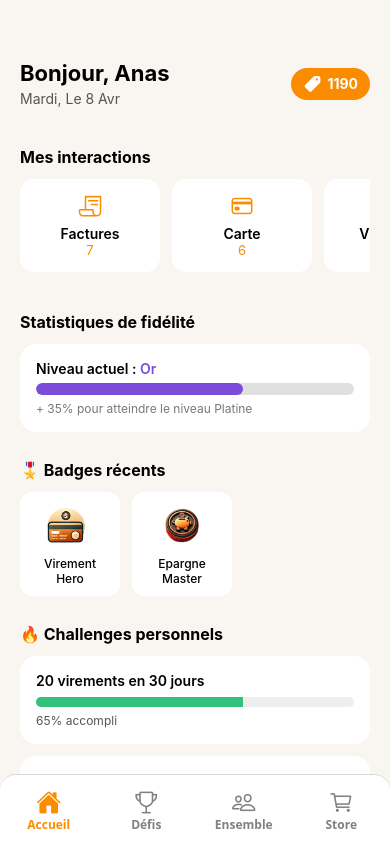
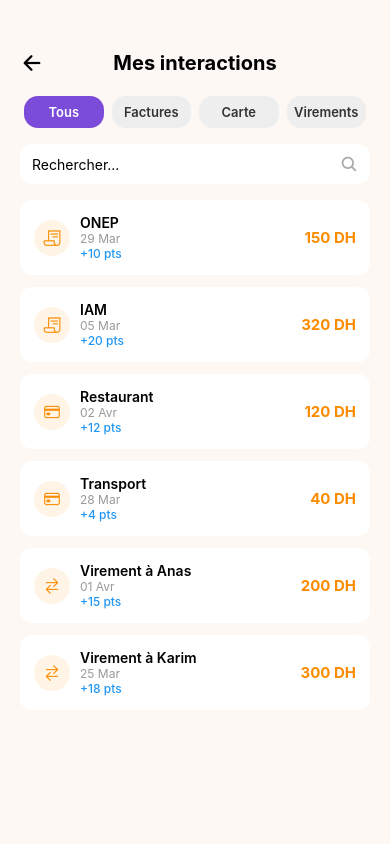
Before and after one commit to OussamaHm12/gamification-frontend, a React Native app: screen /Interactions in a window 390 px wide. Built offline with nearby package versions, Linux system fonts and the light colour scheme.

Commit message:
les interactions et leurs detailles stable

```diff
--- a/navigation/RootNavigator.tsx
+++ b/navigation/RootNavigator.tsx
@@ -5,6 +5,7 @@ import { createNativeStackNavigator } from '@react-navigation/native-stack';
 import TabNavigator from './TabNavigator';
 import FacturesScreen from '../screens/FacturesScreen';
 import VirementsScreen from '../screens/VirementsScreen';
+import InteractionsScreen from '../screens/InteractionsScreen'; // ou le bon chemin selon ton projet
 
 
 export type RootStackParamList = {
@@ -12,6 +13,7 @@ export type RootStackParamList = {
   Root: undefined;
   Factures: undefined;
   Virements: undefined;
+  Interactions: undefined; // 👈 ajoute ça
 };
 
 const Stack = createNativeStackNavigator<RootStackParamList>();
@@ -23,6 +25,7 @@ const RootNavigator = () => {
       <Stack.Screen name="Root" component={TabNavigator} />
       <Stack.Screen name="Factures" component={FacturesScreen} />
       <Stack.Screen name="Virements" component={VirementsScreen} />
+      <Stack.Screen name="Interactions" component={InteractionsScreen} />
     </Stack.Navigator>
   );
 };
--- a/screens/HomeScreen.tsx
+++ b/screens/HomeScreen.tsx
@@ -45,17 +45,17 @@ const HomeScreen = () => {
       <ScrollView style={styles.content} contentContainerStyle={{ paddingBottom: 100 }}>
         <Text style={styles.sectionTitle}>Mes interactions</Text>
         <ScrollView horizontal showsHorizontalScrollIndicator={false} style={{ marginBottom: 12 }}>
-          <TouchableOpacity style={styles.hCard} onPress={() => navigation.navigate('Factures')}>
+          <TouchableOpacity style={styles.hCard} onPress={() => navigation.navigate('Interactions')}>
             <Ionicons name="receipt-outline" size={24} color="#FB8C00" />
             <Text style={styles.hCardTitle}>Factures</Text>
             <Text style={styles.hCardValue}>7</Text>
           </TouchableOpacity>
-          <TouchableOpacity style={styles.hCard} onPress={() => navigation.navigate('Virements')}>
+          <TouchableOpacity style={styles.hCard} onPress={() => navigation.navigate('Interactions')}>
             <Ionicons name="card-outline" size={24} color="#FB8C00" />
             <Text style={styles.hCardTitle}>Carte</Text>
             <Text style={styles.hCardValue}>6</Text>
           </TouchableOpacity>
-          <TouchableOpacity style={styles.hCard} onPress={() => navigation.navigate('Virements')}>
+          <TouchableOpacity style={styles.hCard} onPress={() => navigation.navigate('Interactions')}>
             <Ionicons name="swap-horizontal-outline" size={24} color="#FB8C00" />
             <Text style={styles.hCardTitle}>Virements</Text>
             <Text style={styles.hCardValue}>15</Text>
--- /dev/null
+++ b/screens/InteractionsScreen.tsx
@@ -0,0 +1,208 @@
+import React, { useState } from 'react';
+import {
+  View,
+  Text,
+  StyleSheet,
+  FlatList,
+  TextInput,
+  Dimensions,
+  TouchableOpacity,
+} from 'react-native';
+import { Ionicons } from '@expo/vector-icons';
+import { useNavigation } from '@react-navigation/native';
+
+const { width } = Dimensions.get('window');
+
+const allData = [
+  { id: 'f1', type: 'Factures', name: 'ONEP', date: '29 Mar', montant: '150 DH', points: 10 },
+  { id: 'f2', type: 'Factures', name: 'IAM', date: '05 Mar', montant: '320 DH', points: 20 },
+  { id: 'c1', type: 'Carte', name: 'Restaurant', date: '02 Avr', montant: '120 DH', points: 12 },
+  { id: 'c2', type: 'Carte', name: 'Transport', date: '28 Mar', montant: '40 DH', points: 4 },
+  { id: 'v1', type: 'Virements', name: 'Virement à Anas', date: '01 Avr', montant: '200 DH', points: 15 },
+  { id: 'v2', type: 'Virements', name: 'Virement à Karim', date: '25 Mar', montant: '300 DH', points: 18 },
+];
+
+const filterOptions = ['Tous', 'Factures', 'Carte', 'Virements'];
+
+const InteractionsScreen = () => {
+  const navigation = useNavigation();
+  const [selectedFilter, setSelectedFilter] = useState('Tous');
+  const [search, setSearch] = useState('');
+
+  const filteredData = allData.filter((item) => {
+    const matchType = selectedFilter === 'Tous' || item.type === selectedFilter;
+    const matchSearch = item.name.toLowerCase().includes(search.toLowerCase());
+    return matchType && matchSearch;
+  });
+
+  return (
+    <View style={styles.container}>
+      {/* Header */}
+      <View style={styles.header}>
+        <TouchableOpacity onPress={() => navigation.goBack()}>
+          <Ionicons name="arrow-back" size={24} color="#000" />
+        </TouchableOpacity>
+        <Text style={styles.headerTitle}>Mes interactions</Text>
+        <View style={{ width: 24 }} />
+      </View>
+
+      {/* Filtres */}
+      <View style={styles.filterContainer}>
+        {filterOptions.map((item) => {
+          const isActive = selectedFilter === item;
+          return (
+            <TouchableOpacity
+              key={item}
+              style={[styles.filterButton, isActive && styles.filterButtonActive]}
+              onPress={() => setSelectedFilter(item)}
+            >
+              <Text style={[styles.filterText, isActive && styles.filterTextActive]}>{item}</Text>
+            </TouchableOpacity>
+          );
+        })}
+      </View>
+
+      {/* Search */}
+      <View style={styles.searchContainer}>
+        <TextInput
+          placeholder="Rechercher..."
+          value={search}
+          onChangeText={setSearch}
+          style={styles.input}
+        />
+        <Ionicons name="search" size={18} color="#aaa" />
+      </View>
+
+      {/* Liste des interactions */}
+      <FlatList
+        data={filteredData}
+        keyExtractor={(item) => item.id}
+        contentContainerStyle={{ paddingBottom: 50 }}
+        renderItem={({ item }) => (
+          <View style={styles.itemCard}>
+            <View style={styles.leftCol}>
+              <View style={styles.iconCircle}>
+                <Ionicons
+                  name={
+                    item.type === 'Factures'
+                      ? 'receipt-outline'
+                      : item.type === 'Carte'
+                      ? 'card-outline'
+                      : 'swap-horizontal-outline'
+                  }
+                  size={18}
+                  color="#FB8C00"
+                />
+              </View>
+              <View style={{ marginLeft: 10 }}>
+                <Text style={styles.itemTitle}>{item.name}</Text>
+                <Text style={styles.itemDate}>{item.date}</Text>
+                <Text style={styles.itemPoints}>+{item.points} pts</Text>
+              </View>
+            </View>
+            <Text style={styles.itemAmount}>{item.montant}</Text>
+          </View>
+        )}
+      />
+    </View>
+  );
+};
+
+export default InteractionsScreen;
+
+const styles = StyleSheet.create({
+  container: {
+    flex: 1,
+    backgroundColor: '#FDF8F3',
+    paddingTop: 50,
+    paddingHorizontal: 20,
+  },
+  header: {
+    flexDirection: 'row',
+    justifyContent: 'space-between',
+    alignItems: 'center',
+    marginBottom: 20,
+  },
+  headerTitle: {
+    fontSize: 20,
+    fontWeight: 'bold',
+  },
+  filterContainer: {
+    flexDirection: 'row',
+    marginBottom: 16,
+    justifyContent: 'space-between',
+  },
+  filterButton: {
+    flex: 1,
+    marginHorizontal: 4,
+    paddingVertical: 8,
+    backgroundColor: '#eee',
+    borderRadius: 14,
+    alignItems: 'center',
+  },
+  filterButtonActive: {
+    backgroundColor: '#7A4CD9',
+  },
+  filterText: {
+    color: '#333',
+    fontWeight: '600',
+    fontSize: 13,
+  },
+  filterTextActive: {
+    color: '#fff',
+  },
+  searchContainer: {
+    flexDirection: 'row',
+    alignItems: 'center',
+    backgroundColor: '#fff',
+    paddingHorizontal: 12,
+    borderRadius: 12,
+    marginBottom: 16,
+    height: 40,
+  },
+  input: {
+    flex: 1,
+    marginRight: 8,
+  },
+  itemCard: {
+    flexDirection: 'row',
+    justifyContent: 'space-between',
+    alignItems: 'center',
+    backgroundColor: '#fff',
+    borderRadius: 12,
+    padding: 14,
+    marginBottom: 12,
+    elevation: 1,
+  },
+  leftCol: {
+    flexDirection: 'row',
+    alignItems: 'center',
+    flex: 1,
+  },
+  iconCircle: {
+    backgroundColor: '#FFF4E6',
+    width: 36,
+    height: 36,
+    borderRadius: 18,
+    justifyContent: 'center',
+    alignItems: 'center',
+  },
+  itemTitle: {
+    fontSize: 14,
+    fontWeight: '600',
+  },
+  itemDate: {
+    fontSize: 12,
+    color: '#999',
+  },
+  itemPoints: {
+    fontSize: 12,
+    color: '#2196F3',
+    fontWeight: '500',
+  },
+  itemAmount: {
+    fontSize: 15,
+    fontWeight: 'bold',
+    color: '#FB8C00',
+  },
+});
```
